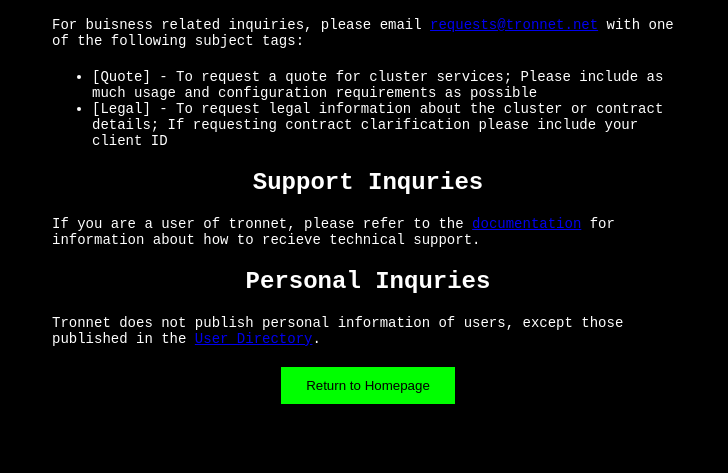
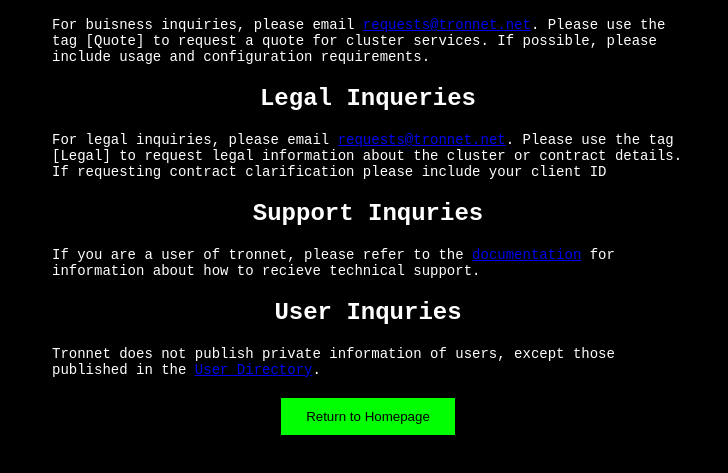
Before and after one commit to tronnet-gh/tronnet.net, a plain HTML site: page contact.html in a window 1280 px wide. Shown: the part 209-682 px from the top of the page, without its empty margins (272-1000 px from the left). Drawn offline with Linux system fonts and the light colour scheme.

Commit message:
improve contact page instructions, move css formatting for btn-group div to stylesheet
Signed-off-by: Arthur Lu <learthurgo@gmail.com>

```diff
--- a/contact.html
+++ b/contact.html
@@ -8,25 +8,32 @@
 	<body style="background-color:black;">
 		<h1 class = "std-text" style = "font-size: 72px; text-align: center;">tronnet</h1>
 		<h2 class = "std-text" style = "font-size: 32px; text-align: center;">Affordable custom server solutions.</h2>
-		<h3 class = "std-text" style = "font-size: 24px; text-align: center;">Buisness Inqueries</h3>
+
 		<div class = "center-div" style = "width: 50%;">
+			<h3 class = "std-text" style = "font-size: 24px; text-align: center;">Buisness Inqueries</h3>
 			<p class = "std-text" style = "font-size: 14px; text-align: left;">
-				For buisness related inquiries, please email <a href = "mailto:requests@tronnet.net">requests@tronnet.net</a> with one of the following subject tags:
-				<ul class = "std-text" style = "font-size: 14px; text-align: left;">
-					<li> [Quote] - To request a quote for cluster services; Please include as much usage and configuration requirements as possible</li>
-					<li> [Legal] - To request legal information about the cluster or contract details; If requesting contract clarification please include your client ID<br> </li>
-				</ul>
+				For buisness inquiries, please email <a href = "mailto:requests@tronnet.net">requests@tronnet.net</a>. Please use the tag [Quote] to request a quote for cluster services. If possible, please include usage and configuration requirements.
 			</p>
 		</div>
-		<h3 class = "std-text" style = "font-size: 24px; text-align: center;">Support Inquries</h3>
+
 		<div class = "center-div" style = "width: 50%;">
+			<h3 class = "std-text" style = "font-size: 24px; text-align: center;">Legal Inqueries</h3>
+			<p class = "std-text" style = "font-size: 14px; text-align: left;">
+				For legal inquiries, please email <a href = "mailto:requests@tronnet.net">requests@tronnet.net</a>. Please use the tag [Legal] to request legal information about the cluster or contract details. If requesting contract clarification please include your client ID
+			</p>
+		</div>
+
+		<div class = "center-div" style = "width: 50%;">
+			<h3 class = "std-text" style = "font-size: 24px; text-align: center;">Support Inquries</h3>
 			<p class = "std-text" style = "font-size: 14px; text-align: left;"> If you are a user of tronnet, please refer to the <a href = "https://docs.tronnet.net/en/quick-support">documentation</a> for information about how to recieve technical support.</p>
 		</div>
-		<h3 class = "std-text" style = "font-size: 24px; text-align: center;">Personal Inquries</h3>
+
 		<div class = "center-div" style = "width: 50%;">
-			<p class = "std-text" style = "font-size: 14px; text-align: left;"> Tronnet does not publish personal information of users, except those published in the <a href = "index.html"> User Directory</a>.</p>
+			<h3 class = "std-text" style = "font-size: 24px; text-align: center;">User Inquries</h3>
+			<p class = "std-text" style = "font-size: 14px; text-align: left;"> Tronnet does not publish private information of users, except those published in the <a href = "index.html"> User Directory</a>.</p>
 		</div>
-		<div class="btn-group" style = "margin: auto; display: flex; flex-direction: row; justify-content: center;">
+
+		<div class="btn-group">
 			<button onclick="window.location.href='index.html';">Return to Homepage</button>
 		</div>
 	</body>
--- a/style.css
+++ b/style.css
@@ -2,6 +2,12 @@
 	font-family: monospace;
 	color: white;
 	margin: 20px 0px 20px 0px;
+}
+.btn-group {
+	margin: auto;
+	display: flex;
+	flex-direction: row;
+	justify-content: center;
 }
 .btn-group button {
 	background-color: #00ff00;
```
Also changed, not shown: index.html (+12 -3 lines).
